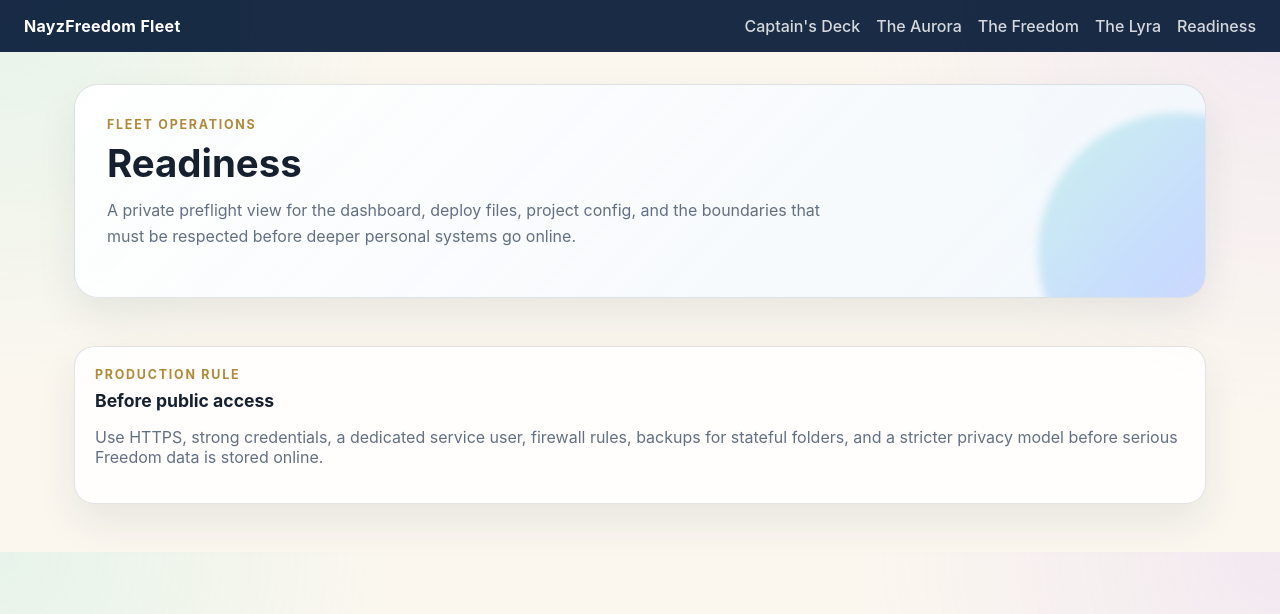
After one commit to nennayz/nayzfreedom-fleet, a FastAPI app: template templates/readiness.html in a window 1280 px wide. The commit adds this page. Shown: the top 614 px of the page. Run offline with FastAPI, Linux system fonts and the light colour scheme; the template is opened without the code that fills it, so the values that code supplies are empty; parts of the project's set-up code (start-up, migrations or seed data) failed here and were passed over.

Commit message:
add fleet readiness page

```diff
--- a/dashboard.py
+++ b/dashboard.py
@@ -170,6 +170,62 @@ def _mission_outputs(job, faq_content: str | None) -> list[dict[str, str]]:
     ]
 
 
+def _readiness_checks(root: Path) -> list[dict[str, str]]:
+    deploy_dir = root / "deploy"
+    required_deploy_files = [
+        "nayzfreedom-dashboard.service",
+        "nayzfreedom-bot.service",
+        "nayzfreedom-scheduler.service",
+        "nayzfreedom-scheduler.timer",
+        "nayzfreedom-reporter.service",
+        "nayzfreedom-reporter.timer",
+        "setup.sh",
+        "update.sh",
+    ]
+    missing_deploy = [name for name in required_deploy_files if not (deploy_dir / name).exists()]
+    projects = list_project_slugs(root)
+    output_dir = root / "output"
+    static_required = [
+        root / "static" / "style.css",
+        root / "static" / "htmx.min.js",
+        root / "static" / "ships" / "aurora-hero.png",
+    ]
+    missing_static = [path.name for path in static_required if not path.exists()]
+
+    return [
+        {
+            "label": "Dashboard auth",
+            "state": "Ready" if DASHBOARD_USER and DASHBOARD_PASSWORD else "Missing",
+            "detail": "Basic Auth environment variables are configured.",
+        },
+        {
+            "label": "Project config",
+            "state": "Ready" if projects else "Missing",
+            "detail": f"{len(projects)} project profile{'s' if len(projects) != 1 else ''} configured.",
+        },
+        {
+            "label": "Mission output",
+            "state": "Ready" if output_dir.exists() else "Waiting",
+            "detail": "Output directory exists." if output_dir.exists() else "No output directory yet; first mission will create it.",
+        },
+        {
+            "label": "Static assets",
+            "state": "Ready" if not missing_static else "Missing",
+            "detail": "Dashboard CSS, HTMX, and Aurora hero assets are present." if not missing_static else f"Missing: {', '.join(missing_static)}.",
+        },
+        {
+            "label": "Deploy files",
+            "state": "Ready" if not missing_deploy else "Missing",
+            "detail": "Systemd services, timers, setup, and update scripts are present." if not missing_deploy else f"Missing: {', '.join(missing_deploy)}.",
+        },
+        {
+            "label": "Privacy boundary",
+            "state": "Planned",
+            "detail": "Keep The Freedom private until stronger auth and memory boundaries are implemented.",
+        },
+    ]
+
+
 @app.get("/", response_class=HTMLResponse)
 def captains_deck(request: Request, _: str = Depends(verify_auth)):
     jobs = list_all_jobs(_root(request))
@@ -301,6 +357,12 @@ def lyra_overview(request: Request, _: str = Depends(verify_auth)):
     return templates.TemplateResponse(request, "lyra.html", {})
 
 
+@app.get("/readiness", response_class=HTMLResponse)
+def readiness(request: Request, _: str = Depends(verify_auth)):
+    checks = _readiness_checks(_root(request))
+    return templates.TemplateResponse(request, "readiness.html", {"checks": checks})
+
+
 @app.get("/jobs", response_class=HTMLResponse)
 def jobs_redirect(_: str = Depends(verify_auth)):
     return RedirectResponse("/aurora/missions", status_code=307)
--- a/static/style.css
+++ b/static/style.css
@@ -423,6 +423,38 @@ button[type="submit"]:hover { background: var(--navy-soft); }
   color: var(--ink);
   font-size: 1rem;
 }
+.readiness-grid {
+  display: grid;
+  gap: 1rem;
+  grid-template-columns: repeat(3, minmax(0, 1fr));
+  margin-bottom: 1.5rem;
+}
+.readiness-card {
+  background: rgba(255,255,255,0.82);
+  border: 1px solid var(--line);
+  border-radius: 20px;
+  box-shadow: var(--shadow);
+  padding: 1.1rem;
+}
+.readiness-card span {
+  color: var(--muted);
+  display: block;
+  font-size: 0.82rem;
+}
+.readiness-card strong {
+  display: block;
+  font-size: 1.25rem;
+  margin: 0.35rem 0 0.45rem;
+}
+.readiness-card p {
+  color: var(--muted);
+  line-height: 1.5;
+  margin-bottom: 0;
+}
+.readiness-ready { border-top: 5px solid #2f9b83; }
+.readiness-waiting,
+.readiness-planned { border-top: 5px solid var(--gold); }
+.readiness-missing { border-top: 5px solid #c94b55; }
 
 .page-header { margin-bottom: 1rem; }
 .muted { color: var(--muted); }
@@ -790,6 +822,7 @@ a:hover { color: var(--navy-soft); }
   .content-grid,
   .stat-grid,
   .output-grid,
+  .readiness-grid,
   .domain-grid,
   .crew-chain,
   .crew-grid {
--- a/templates/base.html
+++ b/templates/base.html
@@ -15,6 +15,7 @@
     <a href="/aurora">The Aurora</a>
     <a href="/freedom">The Freedom</a>
     <a href="/lyra">The Lyra</a>
+    <a href="/readiness">Readiness</a>
   </nav>
 </header>
 <main>
--- /dev/null
+++ b/templates/readiness.html
@@ -0,0 +1,26 @@
+{% extends "base.html" %}
+{% block content %}
+<section class="hero hero-fleet compact-hero">
+  <p class="eyebrow">Fleet operations</p>
+  <h1>Readiness</h1>
+  <p class="hero-copy">A private preflight view for the dashboard, deploy files, project config, and the boundaries that must be respected before deeper personal systems go online.</p>
+</section>
+
+<section class="readiness-grid">
+  {% for check in checks %}
+  <article class="readiness-card readiness-{{ check.state | lower }}">
+    <span>{{ check.label }}</span>
+    <strong>{{ check.state }}</strong>
+    <p>{{ check.detail }}</p>
+  </article>
+  {% endfor %}
+</section>
+
+<section class="panel">
+  <div class="section-heading">
+    <p class="eyebrow">Production rule</p>
+    <h2>Before public access</h2>
+  </div>
+  <p class="muted">Use HTTPS, strong credentials, a dedicated service user, firewall rules, backups for stateful folders, and a stricter privacy model before serious Freedom data is stored online.</p>
+</section>
+{% endblock %}
```
Also changed, not shown: tests/test_dashboard.py (+30 -0 lines).
